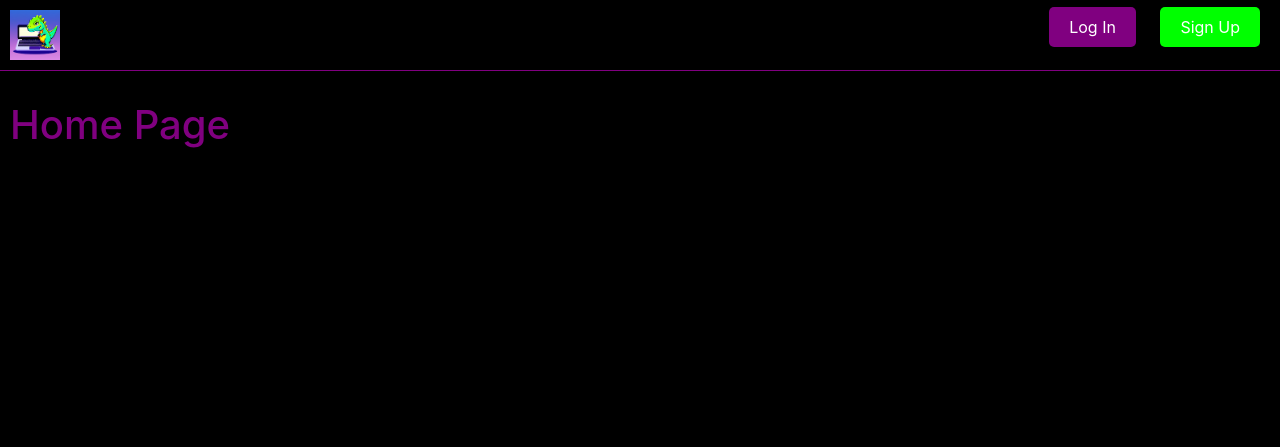
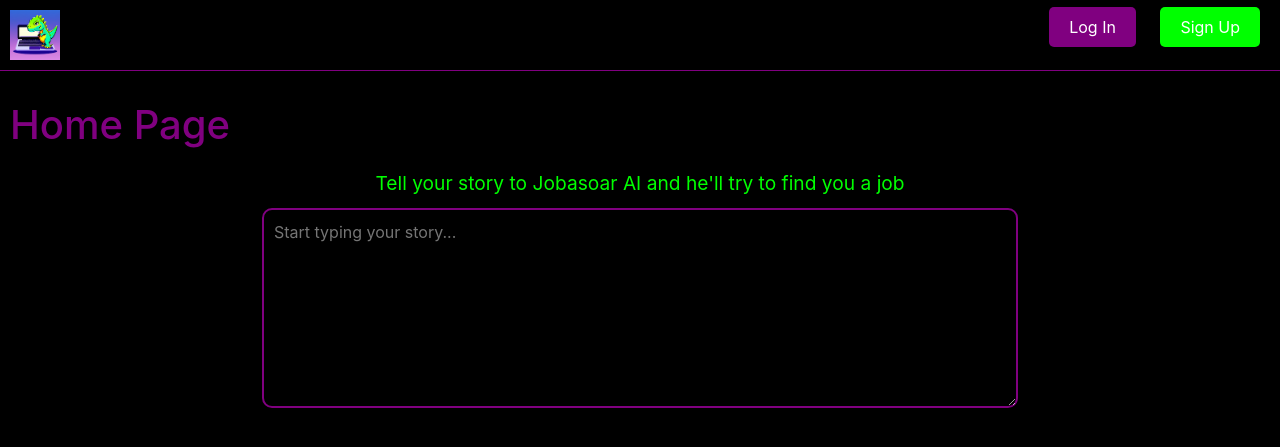
Before and after one commit to mikenahabedian3/python_jobasoar_2, a Django app: page / in a window 1280 px wide. Shown: the top 447 px of the page. Run offline with Django 4.2, Linux system fonts and the light colour scheme.

Commit message:
new search text box on home

```diff
--- a/core/templates/base.html
+++ b/core/templates/base.html
@@ -56,7 +56,31 @@
     a:hover {
       color: lime;
     }
-  </style>
+
+      .story-box {
+    margin-top: 20px;
+    display: flex;
+    flex-direction: column;
+    align-items: center;
+  }
+
+  .story-label {
+    font-size: 1.2em;
+    margin-bottom: 10px;
+    color: lime;  /* Or any other color you prefer */
+  }
+
+  .story-textarea {
+    width: 60%;  /* Adjust as necessary */
+    height: 200px;  /* Adjust as necessary */
+    padding: 10px;
+    border-radius: 10px;  /* Optional: for rounded corners */
+    border: 2px solid purple;  /* Adjust as necessary */
+    font-size: 1em;
+    color: purple;  /* Adjust as necessary */
+    background-color: black;  /* Adjust as necessary */
+  }
+</style>
 </head>
 
 <body>
--- a/core/templates/home.html
+++ b/core/templates/home.html
@@ -4,4 +4,8 @@
 
 {% block content %}
   <h1>Home Page</h1>
+  <div class="story-box">
+    <label for="story" class="story-label">Tell your story to Jobasoar AI and he'll try to find you a job</label>
+    <textarea id="story" name="story" rows="10" cols="30" class="story-textarea" placeholder="Start typing your story..."></textarea>
+  </div>
 {% endblock %}
```
Also changed, not shown: db.sqlite3.
